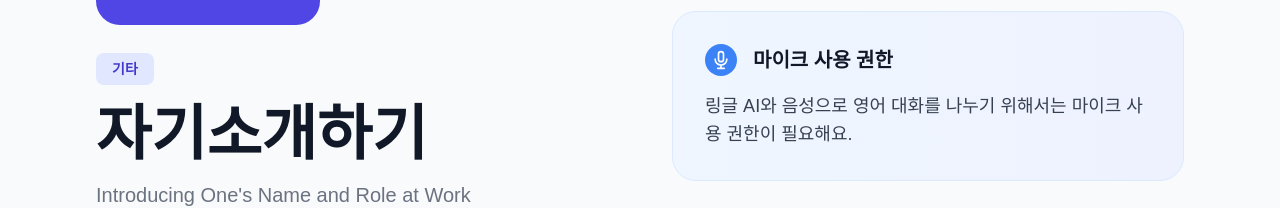
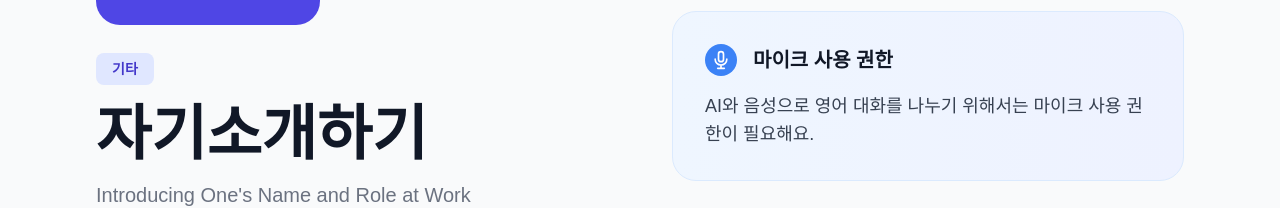
Before and after one commit to youkm1/AIEngEdu, a React (Create React App) app in the folder frontend/fingle/: page /chat in a window 1280 px wide. Shown: the part 372-580 px from the top of the page. Built offline with nearby package versions, Linux system fonts and the light colour scheme.

Commit message:
Update Chat.tsx

```diff
--- a/frontend/fingle/src/chat/Chat.tsx
+++ b/frontend/fingle/src/chat/Chat.tsx
@@ -408,7 +408,7 @@ const Chat: React.FC<ChatProps> = ({ onBack }) => {
                   </div>
                   <h2 className="font-bold text-gray-900 text-xl">마이크 사용 권한</h2>
                 </div>
-                <p className="text-gray-700 text-lg">링글 AI와 음성으로 영어 대화를 나누기 위해서는 마이크 사용 권한이 필요해요.</p>
+                <p className="text-gray-700 text-lg">AI와 음성으로 영어 대화를 나누기 위해서는 마이크 사용 권한이 필요해요.</p>
               </div>
 
               {error && (
```
